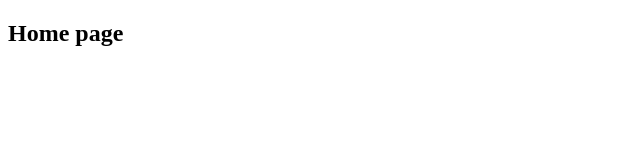
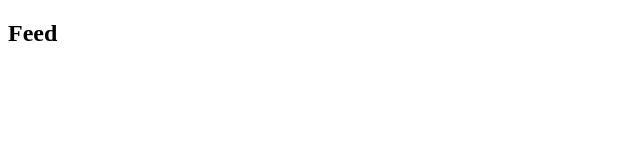
Before and after one commit to Viper-JSX/mattown-frontend, a React app: page / in a window 1280 px wide. Shown: the top 160 px of the page, without its empty margins (0-640 px from the left). Built offline with nearby package versions, Linux system fonts and the light colour scheme.

Commit message:
Added routes for communities

```diff
--- a/src/components/Layout.js
+++ b/src/components/Layout.js
@@ -3,8 +3,13 @@ import { Routes, Route } from "react-router-dom";
 const Layout = () => {
     return (
         <Routes>
-            <Route path="" element={ <h2>Home page</h2> } />
+            <Route path="" element={ <h2>Feed</h2> } />
             <Route path="/auth" element={ <h2>Auth</h2> } />
+
+            <Route path="/communities" element={ <h2>Communities</h2> }>
+                <Route path="" element={ <h2>Communities list</h2> } />
+                <Route path=":id" element={ <h2>Community</h2> } />
+            </Route>
         </Routes>
     );
 }
```
